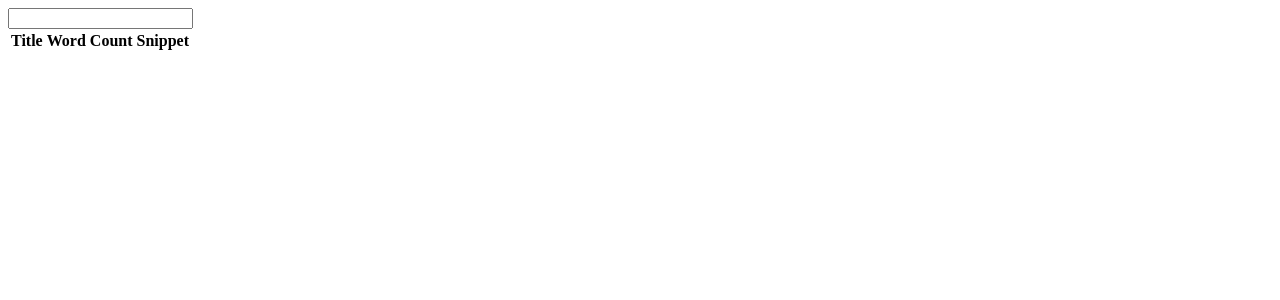
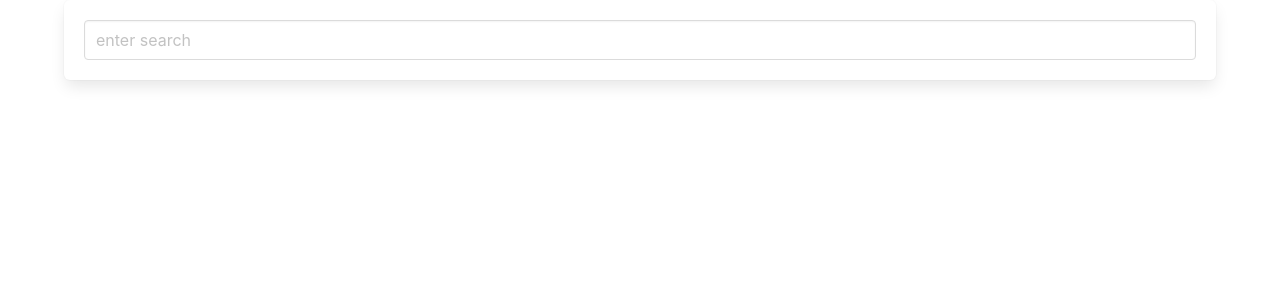
Before and after one commit to leungwoo/wikipediasearch, an Angular app: page / in a window 1280 px wide. Shown: the top 300 px of the page. Built offline with nearby package versions, Linux system fonts and the light colour scheme.

Commit message:
Application HTTP request complete

```diff
--- a/package.json
+++ b/package.json
@@ -18,6 +18,7 @@
     "@angular/platform-browser": "~13.2.0",
     "@angular/platform-browser-dynamic": "~13.2.0",
     "@angular/router": "~13.2.0",
+    "bulma": "^0.9.3",
     "rxjs": "~7.5.0",
     "tslib": "^2.3.0",
     "zone.js": "~0.11.4"
--- a/src/app/app.component.html
+++ b/src/app/app.component.html
@@ -1,4 +1,6 @@
-<app-search-bar (submitted)="onTerm($event)"></app-search-bar>
-<app-page-list [pages]="pages"></app-page-list>
+<div class="container">
+  <app-search-bar (submitted)="onTerm($event)"></app-search-bar>
+  <app-page-list *ngIf="pages.length" [pages]="pages"></app-page-list>
+</div>
 
 <!--add the child event property to the selector and add a method too use it-->
--- a/src/app/search-bar/search-bar.component.html
+++ b/src/app/search-bar/search-bar.component.html
@@ -1,4 +1,11 @@
 <!--$event it to stop the reloading of the page to see the console log-->
-<form (submit)="onFormSubmit($event)">
-  <input #userInput (input)="term = userInput.value" />
-</form>
+<div class="box">
+  <form (submit)="onFormSubmit($event)">
+    <input
+      class="input"
+      placeholder="enter search"
+      #userInput
+      (input)="term = userInput.value"
+    />
+  </form>
+</div>
--- a/src/styles.css
+++ b/src/styles.css
@@ -1,4 +1,6 @@
 /* You can add global styles to this file, and also import other style files */
+@import "bulma/css/bulma.css";
+
 .searchmatch {
   font-weight: bold;
 }
```
Also changed, not shown: 1 other file (tests, documents, lock files or other folders).
